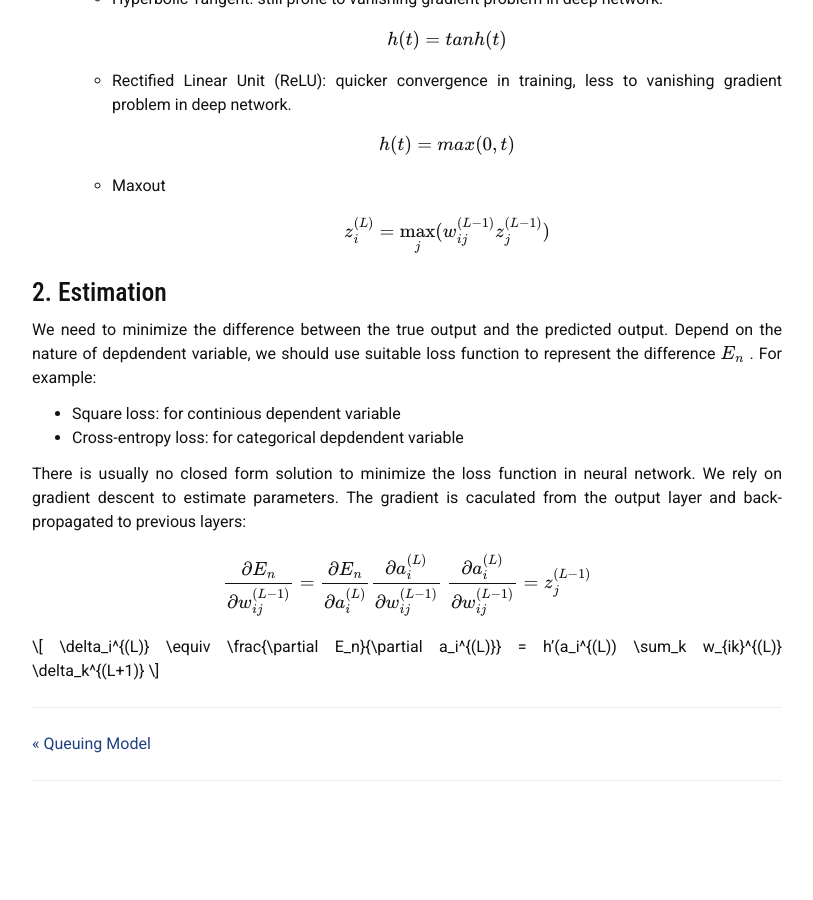
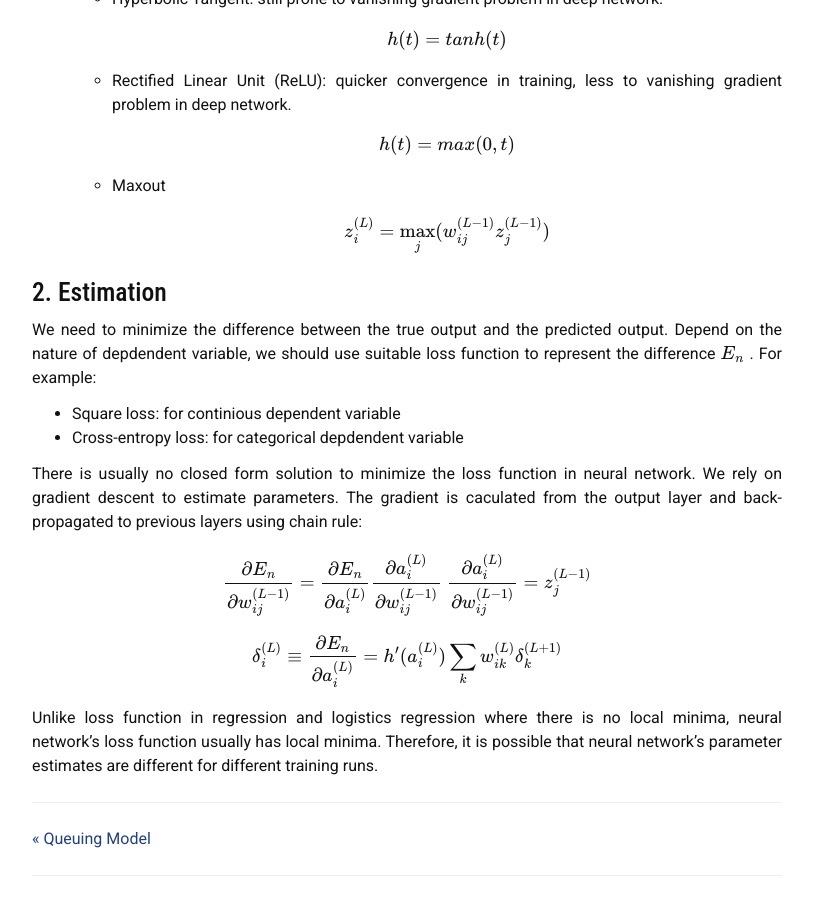
Before and after one commit to liambll/blog-archive, a Jekyll site: the page built from _posts/2017-07-06-neural-network.markdown, in a window 1280 px wide and 900 px high, scrolled down 1509 px. Shown: the whole window, without its empty margins (233-1046 px from the left). Built offline with Jekyll 4.4.1, drawn with Linux system fonts in a browser that asks for light colours; nearby versions of some CDN libraries; formulas are drawn with MathJax 3; comment, search, counter and statistics services are not loaded; before the commit the page ends 2314 px from its top, so only the background shows below that.

Commit message:
Update 2017-07-06-neural-network.markdown

```diff
--- a/_posts/2017-07-06-neural-network.markdown
+++ b/_posts/2017-07-06-neural-network.markdown
@@ -54,12 +54,14 @@ We need to minimize the difference between the true output and the predicted out
 * Square loss: for continious dependent variable
 * Cross-entropy loss: for categorical depdendent variable
 
-There is usually no closed form solution to minimize the loss function in neural network. We rely on gradient descent to estimate parameters. The gradient is caculated from the output layer and back-propagated to previous layers:
+There is usually no closed form solution to minimize the loss function in neural network. We rely on gradient descent to estimate parameters. The gradient is caculated from the output layer and back-propagated to previous layers using chain rule:
 \\[
 \frac{\partial E_n}{\partial w_{ij}^{(L-1)}} = \frac{\partial E_n}{\partial a_i^{(L)}} \frac{\partial a_i^{(L)}}{\partial w_{ij}^{(L-1)}} \\\
 \frac{\partial a_i^{(L)}}{\partial w_{ij}^{(L-1)}} = z_j^{(L-1)}
 \\]
 
 \\[
-\delta_i^{(L)} \equiv \frac{\partial E_n}{\partial a_i^{(L)}} = h'(a_i^{(L)) \sum_k w_{ik}^{(L)} \delta_k^{(L+1)}
+\delta_i^{(L)} \equiv \frac{\partial E_n}{\partial a_i^{(L)}} = h'(a_i^{(L)}) \sum_k w_{ik}^{(L)} \delta_k^{(L+1)}
 \\]
+
+Unlike loss function in regression and logistics regression where there is no local minima, neural network's loss function usually has local minima. Therefore, it is possible that neural network's parameter estimates are different for different training runs.
```
